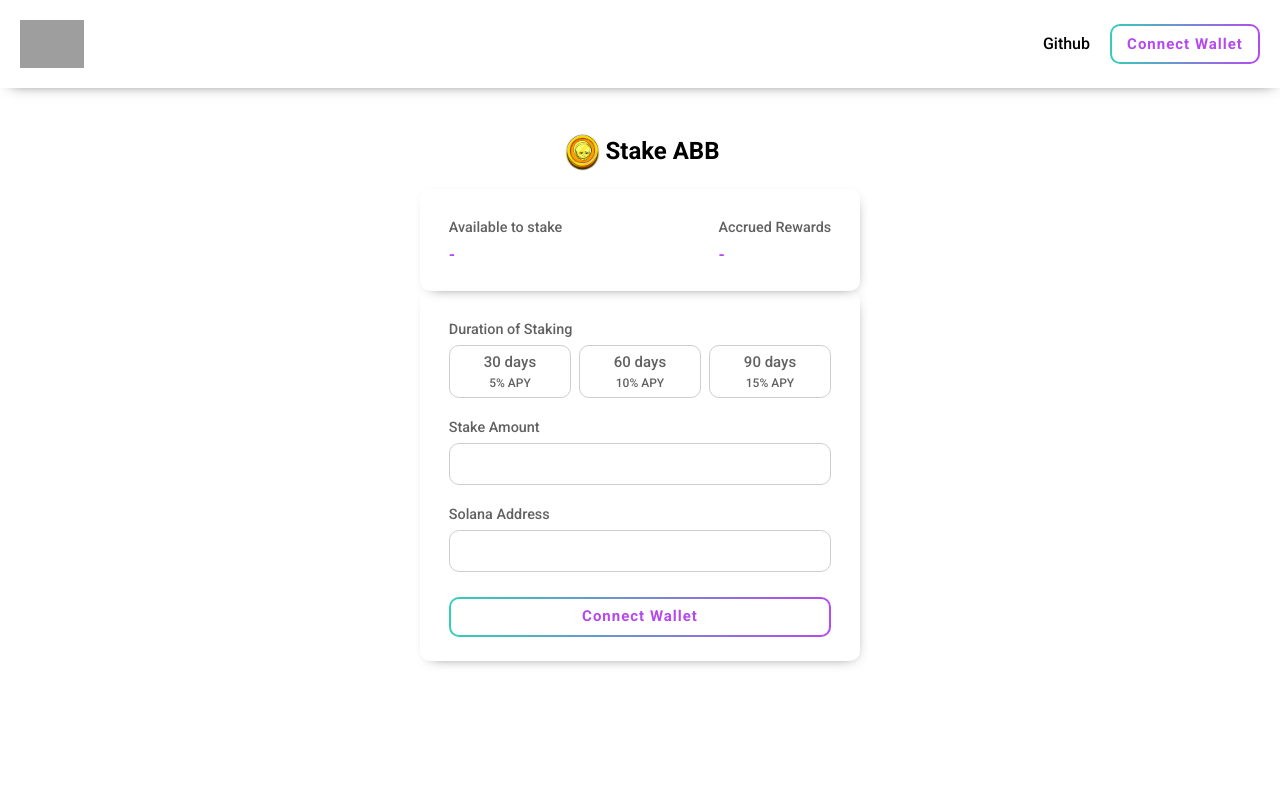
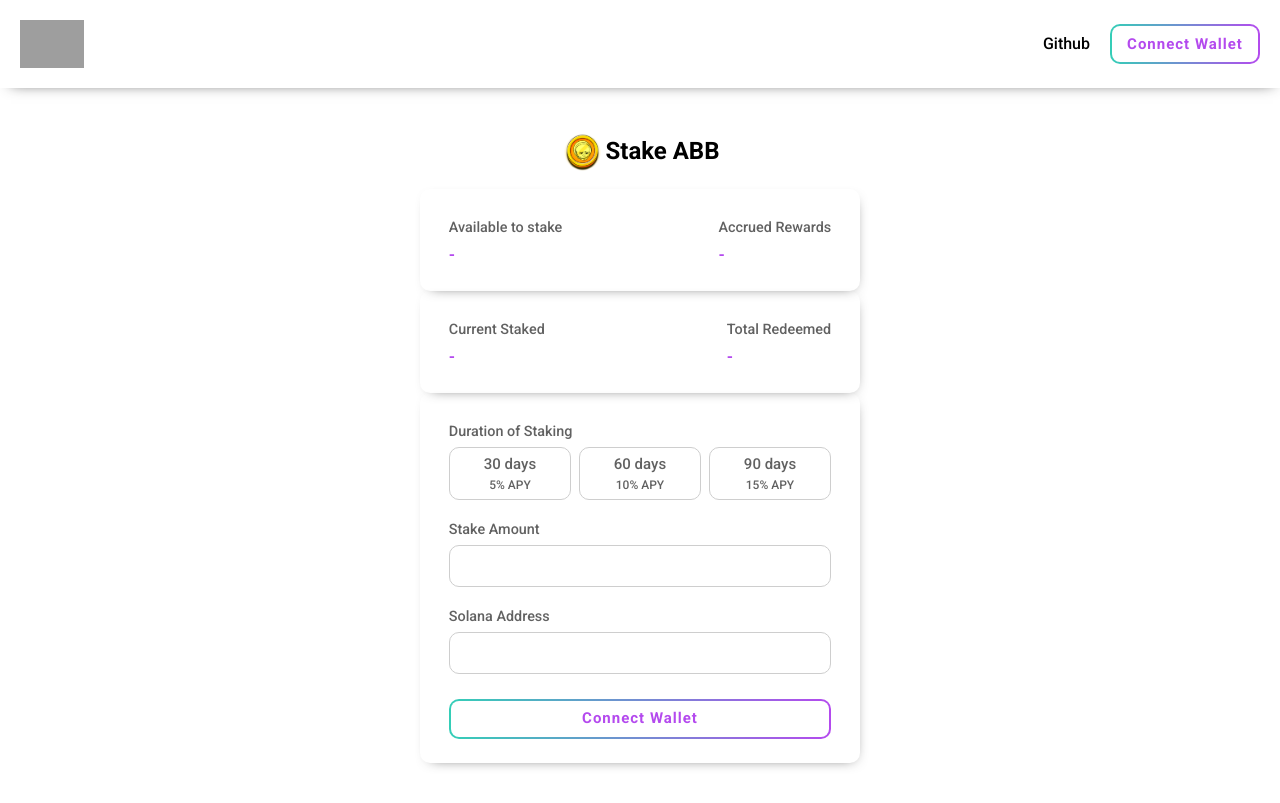
Before and after one commit to gakshita/Astro-Gallery, a Next.js app in the folder client/: page / in a window 1280 px wide. Built offline with nearby package versions, Linux system fonts and the light colour scheme; grey boxes are pictures that could not be loaded.

Commit message:
added staking info

```diff
--- a/client/pages/index.tsx
+++ b/client/pages/index.tsx
@@ -17,6 +17,8 @@ interface IUserInfo {
   allowance: string
   redeemableAmount: string
   accruedAmount: string
+  claimedAmount: string
+  stakedAmount: string
 }
 
 const mint = () => {
@@ -50,7 +52,6 @@ const mint = () => {
           ) {
             return toast.error("You don't have enough tokens!")
           }
-          console.log('args', { stakingAmountWei, duration, solanaAddress })
           try {
             setLoadingState(1)
             if (
@@ -100,11 +101,43 @@ const mint = () => {
     var result = await multicallv2(getCallData(account))
     let [balance, allowance, redeemableAmount, accruedAmount] =
       convertBigToNum(result)
+
+    const axios = require('axios')
+    const { utils, BigNumber } = require('ethers')
+    let claimedAmount
+    let stakedAmount
+    let response = await axios.post(
+      'https://api.thegraph.com/subgraphs/name/ummehanizaki10/staking-abb',
+      {
+        query:
+          'query UserStakingData($account: Bytes!) {\n  currentUserPositions(where: {id: $account}) {\n    claimedAmount\n    stakedAmount\n    id\n  }\n}',
+        variables: {
+          account: account,
+        },
+        operationName: 'UserStakingData',
+        extensions: {
+          headers: null,
+        },
+      },
+      {
+        headers: null,
+      }
+    )
+    response = response.data.data.currentUserPositions[0]
+      ? response.data.data.currentUserPositions[0]
+      : { claimedAmount: '0', stakedAmount: '0' }
+    claimedAmount = utils.formatEther(response.claimedAmount)
+    claimedAmount = (+claimedAmount).toFixed(3)
+    stakedAmount = utils.formatEther(response.stakedAmount)
+    stakedAmount = (+stakedAmount).toFixed(3)
+
     setUserInfo({
       balance,
       allowance,
       redeemableAmount,
       accruedAmount,
+      claimedAmount,
+      stakedAmount,
     })
   }
 
@@ -208,6 +241,24 @@ const mint = () => {
               ) : (
                 '-'
               )}
+            </div>
+          </div>
+        </div>
+        <div className="flex-sb pd cw-1 rd m-auto shadow">
+          <div>
+            <div className="txt-1 ">Current Staked</div>
+            <div className="txt-2 ">
+              {account && userInfo
+                ? `${calc(parseFloat(userInfo.stakedAmount))} ABB`
+                : '-'}
+            </div>
+          </div>
+          <div>
+            <div className="txt-1 ">Total Redeemed</div>
+            <div className="txt-2 ">
+              {account && userInfo
+                ? `${calc(parseFloat(userInfo.claimedAmount))} ABB`
+                : '-'}
             </div>
           </div>
         </div>
```
